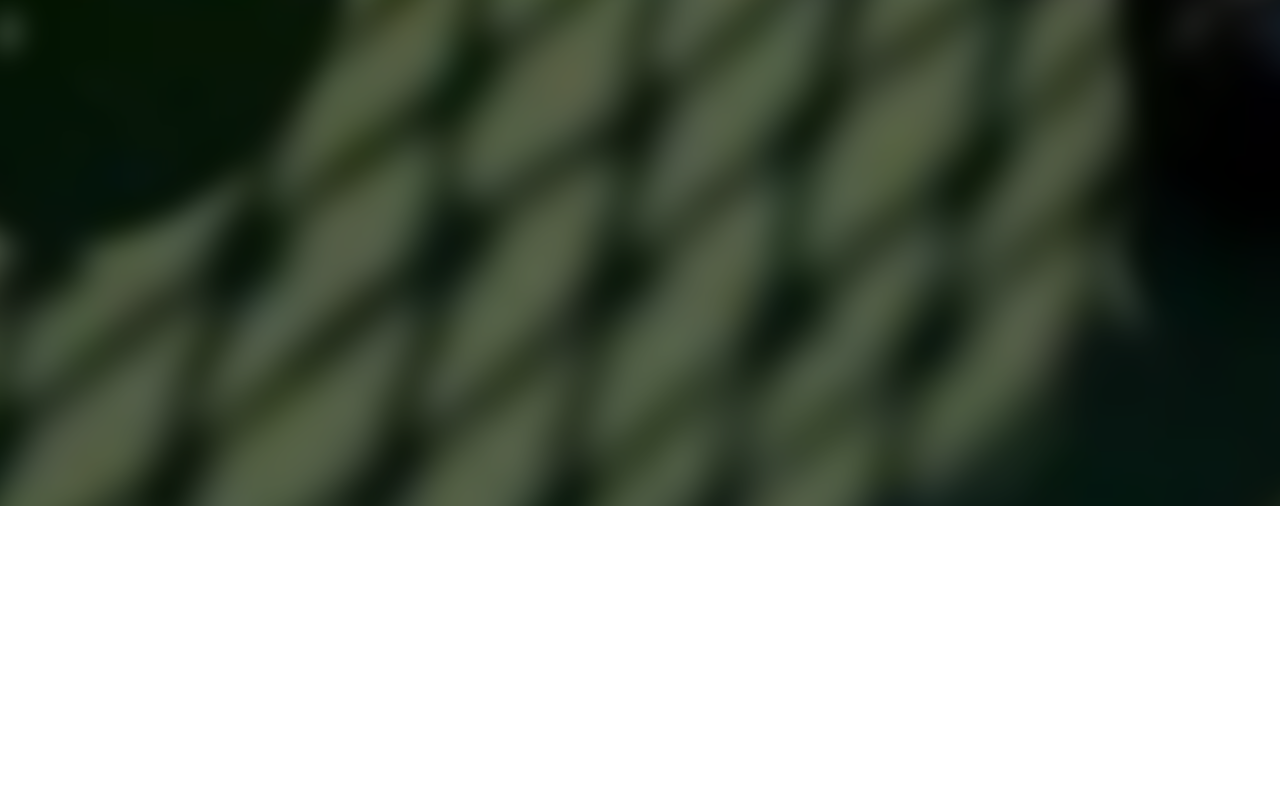
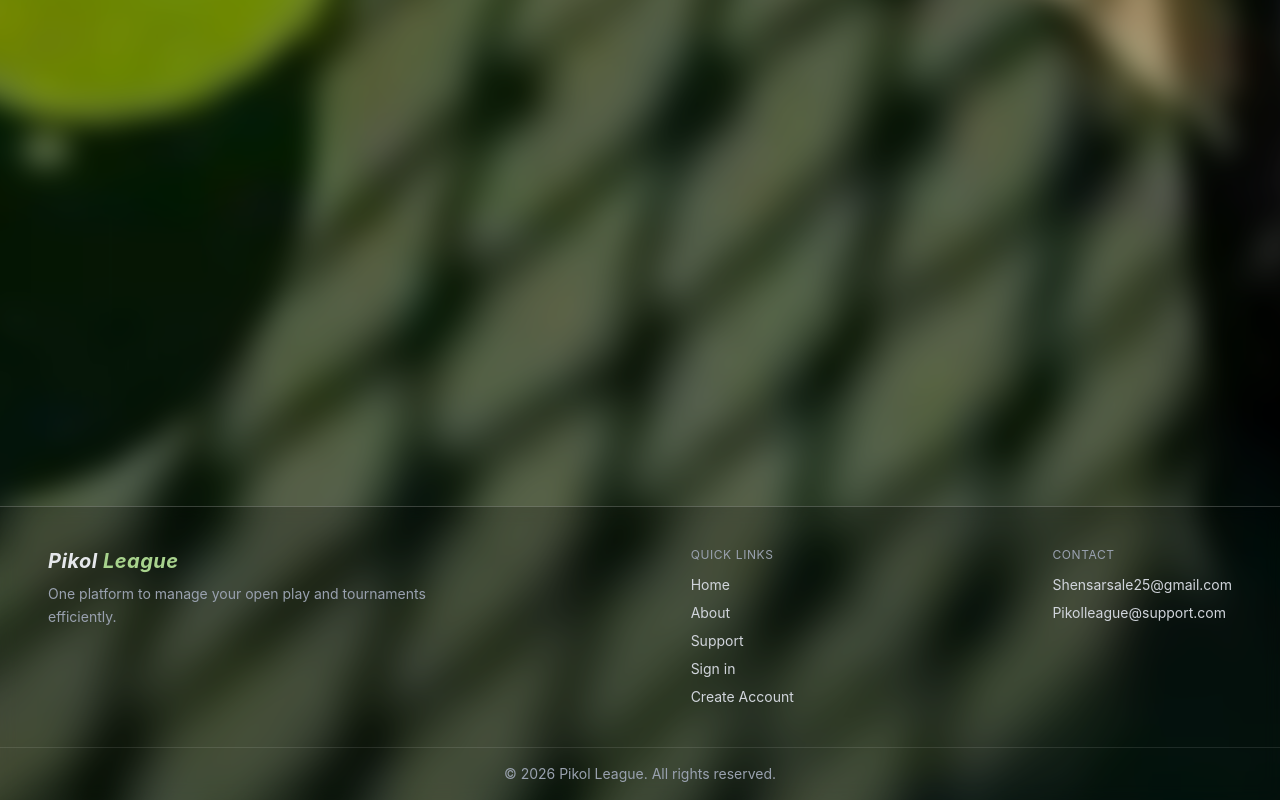
Before and after one commit to Ein-shen/Pikol, a React (Vite) app in the folder frontend/: page / in a window 1280 px wide. Shown: the part 1528-2328 px from the top of the page. Before the commit the page ends 2034 px from the top, so only its background shows below. Built offline with nearby package versions, Linux system fonts and the light colour scheme.

Commit message:
added changes in the footer interms of design

```diff
--- a/frontend/src/user/Footer.jsx
+++ b/frontend/src/user/Footer.jsx
@@ -1,11 +1,61 @@
 import React from 'react'
+import { Link } from 'react-router-dom'
+
+const links = [
+  { label: 'Home', to: '/' },
+  { label: 'About', href: '#about' },
+  { label: 'Support', href: '#support' },
+  { label: 'Sign in', to: '/login' },
+  { label: 'Create Account', to: '/signup' },
+]
+
+const linkClass = 'text-gray-300 text-sm hover:text-[#A8D38D] transition-colors'
 
 export const Footer = () => {
   return (
-    <div className=''>
-        <div>
+    <footer className='relative z-10 w-full border-t border-white/20 bg-black/20 backdrop-blur-sm'>
+      <div className='w-full max-w-7xl mx-auto px-4 sm:px-8 md:px-12 py-8 sm:py-10 flex flex-col md:flex-row items-center md:items-start justify-between gap-8'>
 
+        {/* Brand */}
+        <div className='text-center md:text-left max-w-sm'>
+          <h2 className='font-bold italic text-gray-200 text-lg sm:text-xl tracking-wide pb-2'>
+            Pikol <span className='text-[#A8D38D]'>League</span>
+          </h2>
+          <p className='text-gray-400 text-sm leading-relaxed'>
+            One platform to manage your open play and tournaments efficiently.
+          </p>
         </div>
-    </div>
+
+        {/* Quick links */}
+        <nav className='flex flex-col items-center md:items-start gap-2'>
+          <p className='text-gray-400 text-xs uppercase tracking-wider pb-1'>Quick Links</p>
+          {links.map((l) =>
+            l.to ? (
+              <Link key={l.label} to={l.to} className={linkClass}>{l.label}</Link>
+            ) : (
+              <a key={l.label} href={l.href} className={linkClass}>{l.label}</a>
+            )
+          )}
+        </nav>
+
+        {/* Contact */}
+        <div id='contact' className='scroll-mt-28 flex flex-col items-center md:items-start gap-2'>
+          <p className='text-gray-400 text-xs uppercase tracking-wider pb-1'>Contact</p>
+          <a href='mailto:Shensarsale25@gmail.com' className={linkClass}>
+            Shensarsale25@gmail.com
+          </a>
+          <a href='mailto:Pikolleague@support.com' className={linkClass}>
+            Pikolleague@support.com
+          </a>
+        </div>
+      </div>
+
+      {/* Bottom bar */}
+      <div className='border-t border-white/10 py-4 px-4'>
+        <p className='text-center text-gray-400 text-xs sm:text-sm'>
+          © {new Date().getFullYear()} Pikol League. All rights reserved.
+        </p>
+      </div>
+    </footer>
   )
 }
```
